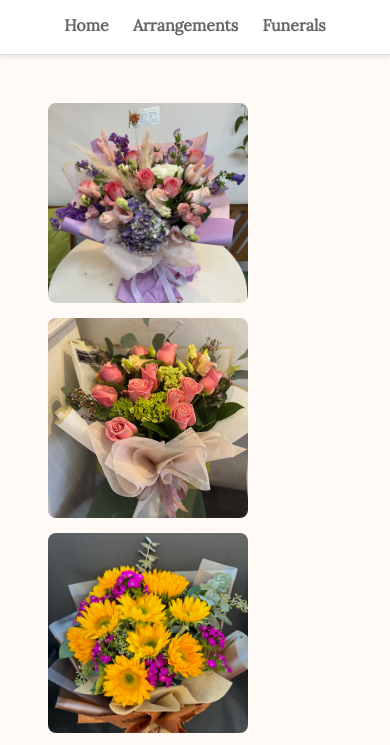
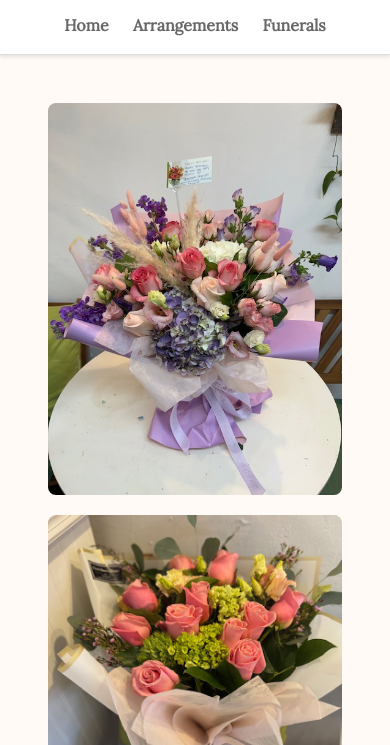
Before and after one commit to delren01/flowersByAndie, a plain HTML site: page bouquets.html in a window 390 px wide. Shown: the part 92-837 px from the top of the page. Drawn offline with nearby package versions, Linux system fonts and the light colour scheme.

Commit message:
Fix gallery responsiveness and restore gaps between images for desktop and mobile views

```diff
--- a/css/styles.css
+++ b/css/styles.css
@@ -54,19 +54,17 @@ h1, h2, h3 {
 /* Gallery styling */
 .gallery {
     display: grid;
-    grid-template-columns: repeat(auto-fit, minmax(150px, 1fr)); /* Adjust min width to fit smaller screens */
-    gap: 15px; /* Slightly reduce gap for smaller devices */
-    padding: 1rem;
-    align-items: center;
+    grid-template-columns: repeat(auto-fit, minmax(200px, 1fr)); /* Adjusts flexibly to screen size */
+    gap: 20px; /* Restores space between images */
+    padding: 1rem; /* Adds padding around the gallery */
+    align-items: start; /* Ensures proper alignment */
 }
 
 .gallery img {
-    width: 200px;
-    height: 200px;
-    object-fit: cover;
-    border-radius: 8px;
-    /* box-shadow: 0 2px 8px rgba(0, 0, 0, 0.1); */
-    transition: transform 0.3s ease, box-shadow 0.3s ease;
+    width: 100%; /* Makes images fit their grid cell width */
+    height: auto; /* Maintains aspect ratio */
+    object-fit: cover; /* Crops image content within grid cell */
+    border-radius: 8px; /* Optional: soft corners */
 }
 
 .gallery img:hover {
```
